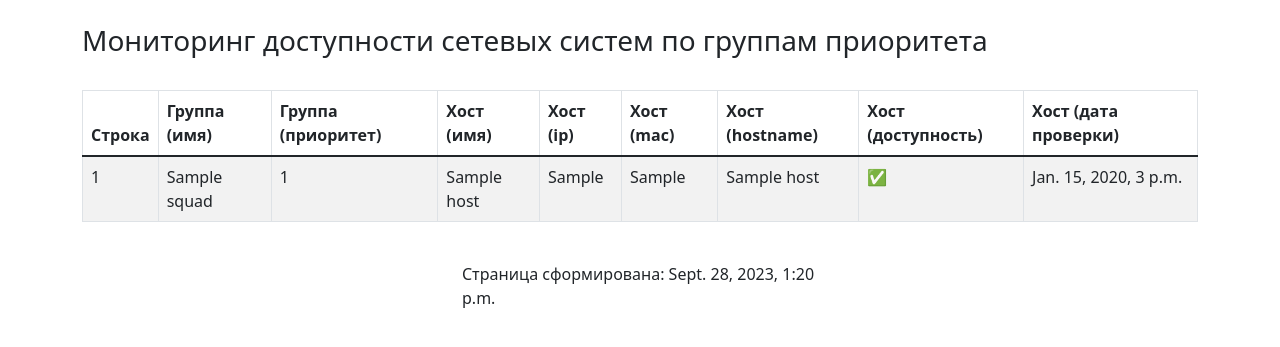
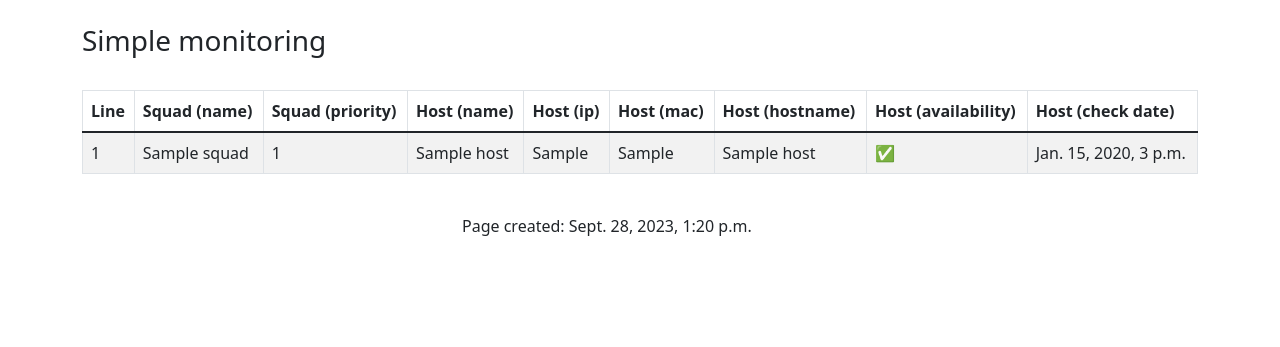
Before and after one commit to kovkyr/simple-monitoring-site, a Django app: page / in a window 1280 px wide. Shown: the top 347 px of the page. Run offline with Django 4.2, Linux system fonts and the light colour scheme; tables that the repository leaves empty hold one stand-in row (values such as "Sample post"); some libraries are stand-ins or nearby versions.

Commit message:
Change template language

```diff
--- a/app/monitoring/templates/monitoring/index.html
+++ b/app/monitoring/templates/monitoring/index.html
@@ -16,7 +16,7 @@
             <br>
             <div class="row">
                 <div class="col-sm-12">
-                        <h3>Мониторинг доступности сетевых систем по группам приоритета</h3>
+                        <h3>Simple monitoring</h3>
                 </div>
             </div>
             <br>
@@ -26,15 +26,15 @@
                         <table class="table table-bordered table-striped">
                             <thead>
                                 <tr>
-                                    <th>Строка</th>
-                                    <th>Группа (имя)</th>
-                                    <th>Группа (приоритет)</th>
-                                    <th>Хост (имя)</th>
-                                    <th>Хост (ip)</th>
-                                    <th>Хост (mac)</th>
-                                    <th>Хост (hostname)</th>
-                                    <th>Хост (доступность)</th>
-                                    <th>Хост (дата проверки)</th>
+                                    <th>Line</th>
+                                    <th>Squad (name)</th>
+                                    <th>Squad (priority)</th>
+                                    <th>Host (name)</th>
+                                    <th>Host (ip)</th>
+                                    <th>Host (mac)</th>
+                                    <th>Host (hostname)</th>
+                                    <th>Host (availability)</th>
+                                    <th>Host (check date)</th>
                                 </tr>
                             </thead>
                             <tbody>
@@ -65,7 +65,7 @@
             <br>
             <div class="row">
                 <div class="col-sm-4 offset-sm-4">
-                    Страница сформирована: {{ aaa }}<br>
+                    Page created: {{ date }}<br>
                 </div>
             </div>
             <br>
--- a/app/monitoring/views.py
+++ b/app/monitoring/views.py
@@ -5,5 +5,5 @@ from datetime import datetime
 
 def index(request):
     hosts = Host.objects.order_by('-squad__priority', 'squad__name', 'name')
-    context = { "hosts": hosts, "aaa": datetime.now() }
+    context = { "hosts": hosts, "date": datetime.now() }
     return render(request, "monitoring/index.html", context)
```
